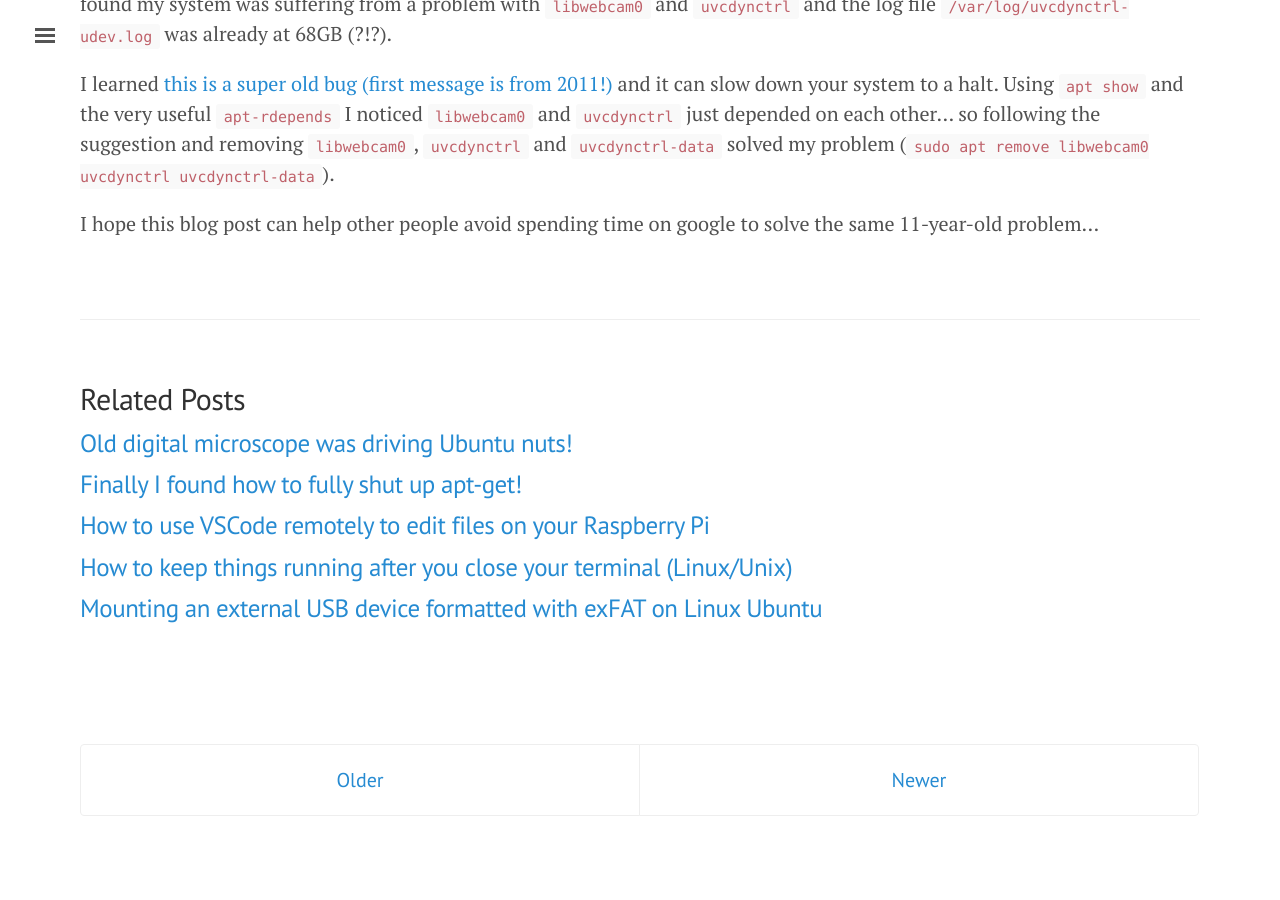
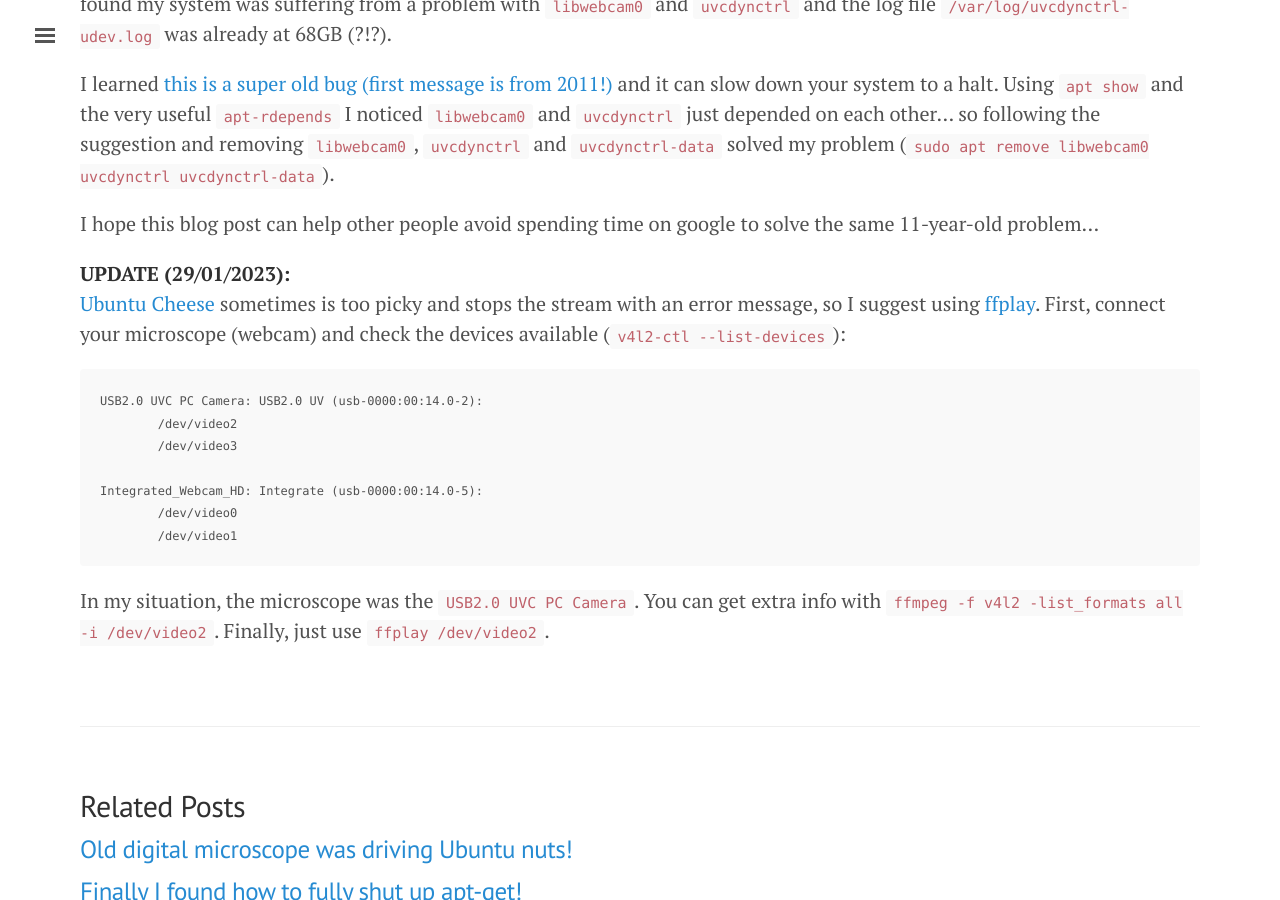
Before and after one commit to ricardodeazambuja/ricardodeazambuja.github.io, a Jekyll site: the page built from _posts/2022-11-13-libwebcam0_problems.md, in a window 1280 px wide and 900 px high, scrolled down 363 px. Built offline with Jekyll 4.4.1, drawn with Linux system fonts in a browser that asks for light colours; before the commit the page ends 1239 px from its top, so only the background shows below that.

Commit message:
Extra info on ffplay, etc.

````diff
--- a/_posts/2022-11-13-libwebcam0_problems.md
+++ b/_posts/2022-11-13-libwebcam0_problems.md
@@ -13,3 +13,18 @@ Today I needed to check some connections in the PCB of my ST-Link V2 clone becau
 I learned [this is a super old bug (first message is from 2011!)](https://bugs.launchpad.net/ubuntu/+source/libwebcam/+bug/811604) and it can slow down your system to a halt.  Using `apt show` and the very useful [`apt-rdepends`](https://manpages.ubuntu.com/manpages/bionic/man1/apt-rdepends.1.html) I noticed `libwebcam0` and `uvcdynctrl` just depended on each other... so following the suggestion and removing `libwebcam0`, `uvcdynctrl` and `uvcdynctrl-data` solved my problem (`sudo apt remove libwebcam0 uvcdynctrl uvcdynctrl-data`).
 
 I hope this blog post can help other people avoid spending time on google to solve the same 11-year-old problem...
+
+
+**UPDATE (29/01/2023):**
+[Ubuntu Cheese](https://manpages.ubuntu.com/manpages/xenial/man1/cheese.1.html) sometimes is too picky and stops the stream with an error message, so I suggest using [ffplay](https://ffmpeg.org/ffplay.html). First, connect your microscope (webcam) and check the devices available (`v4l2-ctl --list-devices`):
+```
+USB2.0 UVC PC Camera: USB2.0 UV (usb-0000:00:14.0-2):
+	/dev/video2
+	/dev/video3
+
+Integrated_Webcam_HD: Integrate (usb-0000:00:14.0-5):
+	/dev/video0
+	/dev/video1
+```
+
+In my situation, the microscope was the `USB2.0 UVC PC Camera`. You can get extra info with `ffmpeg -f v4l2 -list_formats all -i /dev/video2`. Finally, just use `ffplay /dev/video2`.
````
